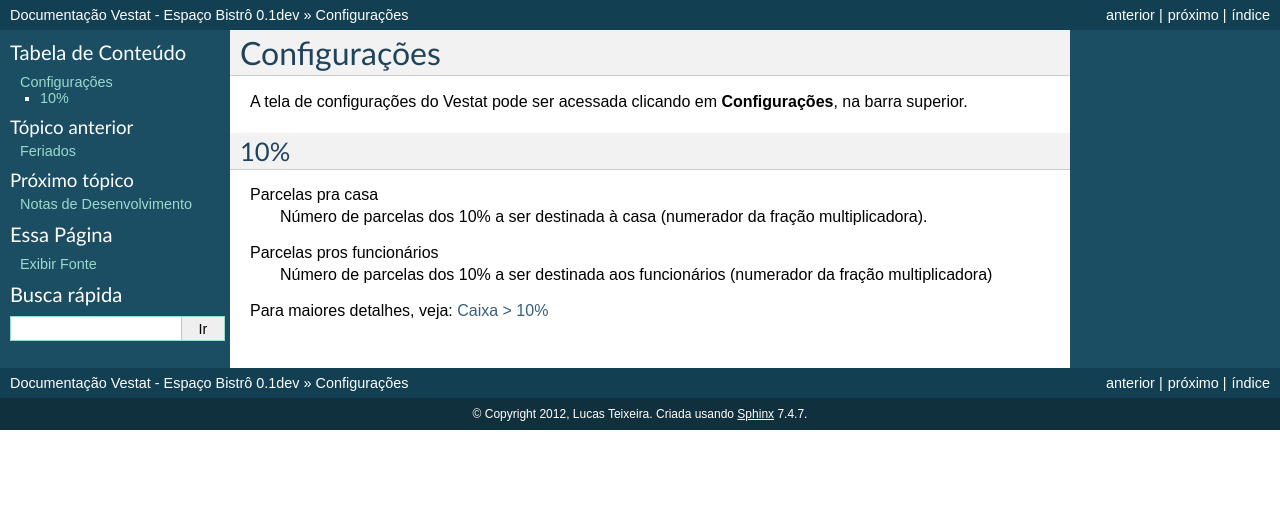
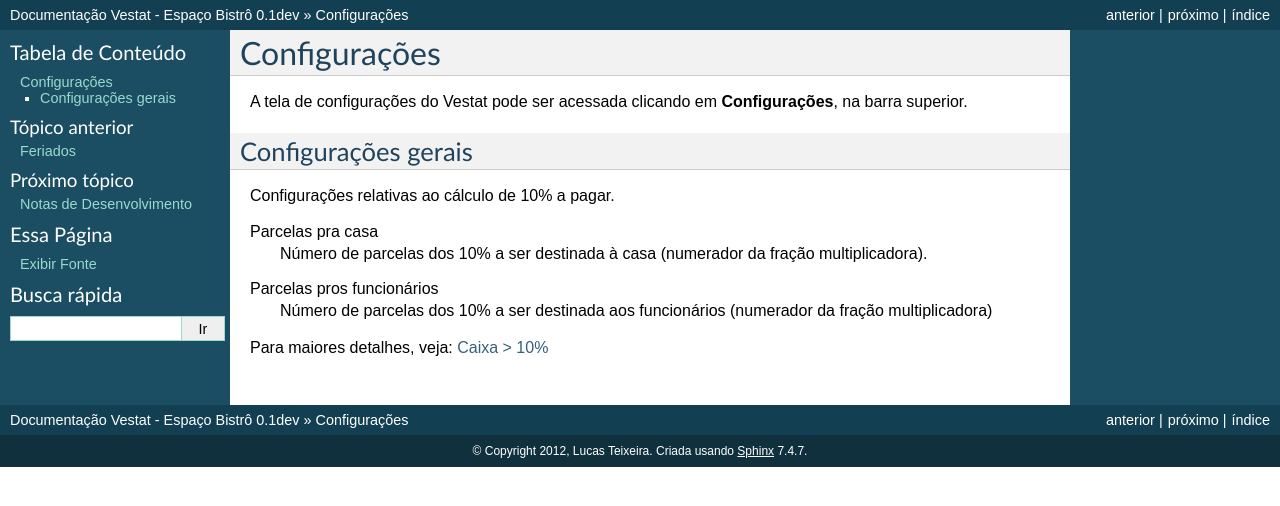
Before and after one commit to duasfl8r/vestat, a Sphinx documentation site: the page built from docs/configuracoes.rst, in a window 1280 px wide. Shown: the top 506 px of the page. Built offline with Sphinx 7.4.7, drawn with Linux system fonts in a browser that asks for light colours; formulas are drawn with MathJax 3.

Commit message:
renomeia '10%' pra 'configs gerais' nas configurações

```diff
--- a/docs/configuracoes.rst
+++ b/docs/configuracoes.rst
@@ -5,8 +5,10 @@
 A tela de configurações do Vestat pode ser acessada clicando em
 **Configurações**, na barra superior.
 
-10%
-===
+Configurações gerais
+====================
+
+Configurações relativas ao cálculo de 10% a pagar.
 
 Parcelas pra casa
     Número de parcelas dos 10% a ser destinada à casa (numerador da
```
